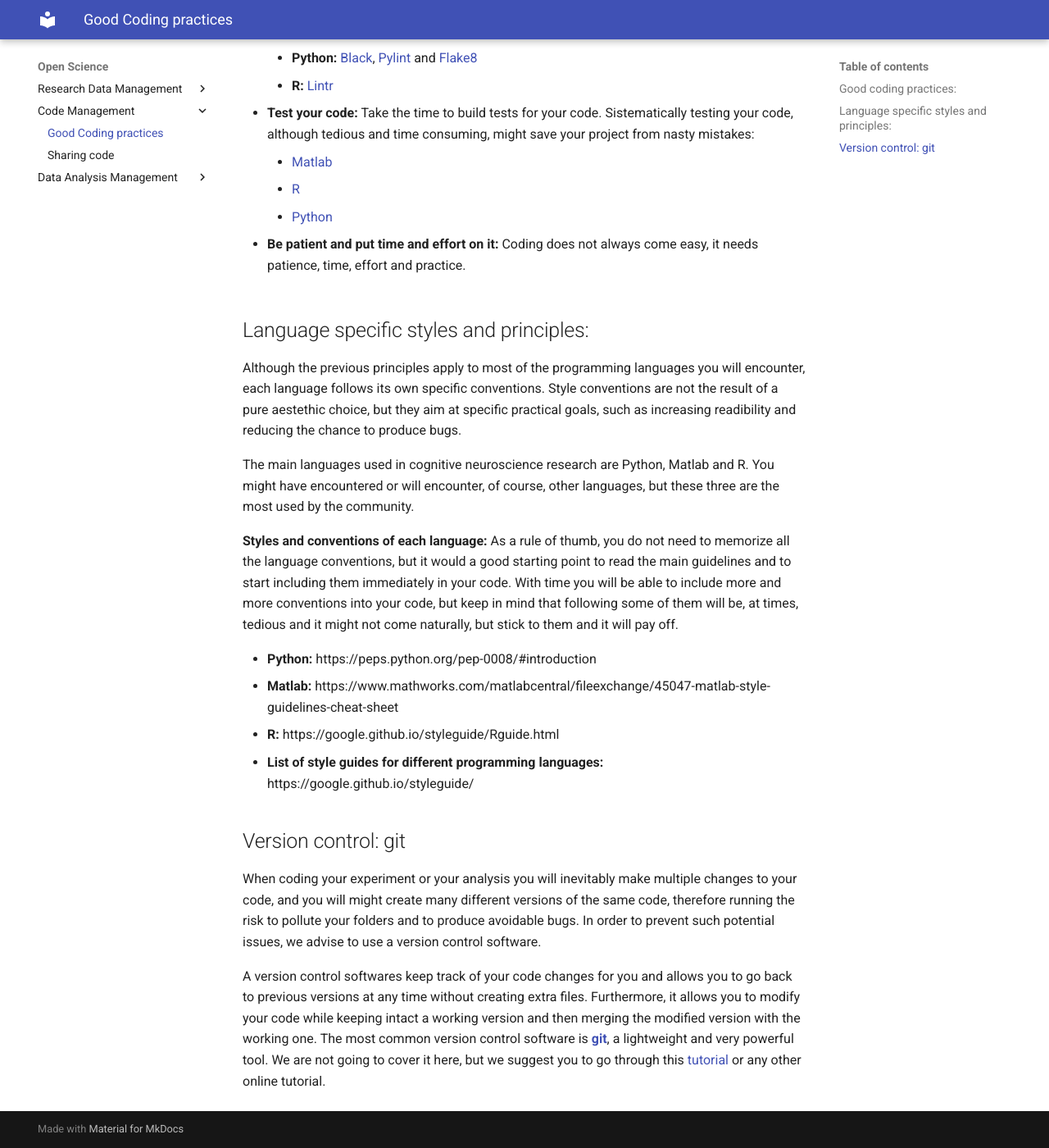
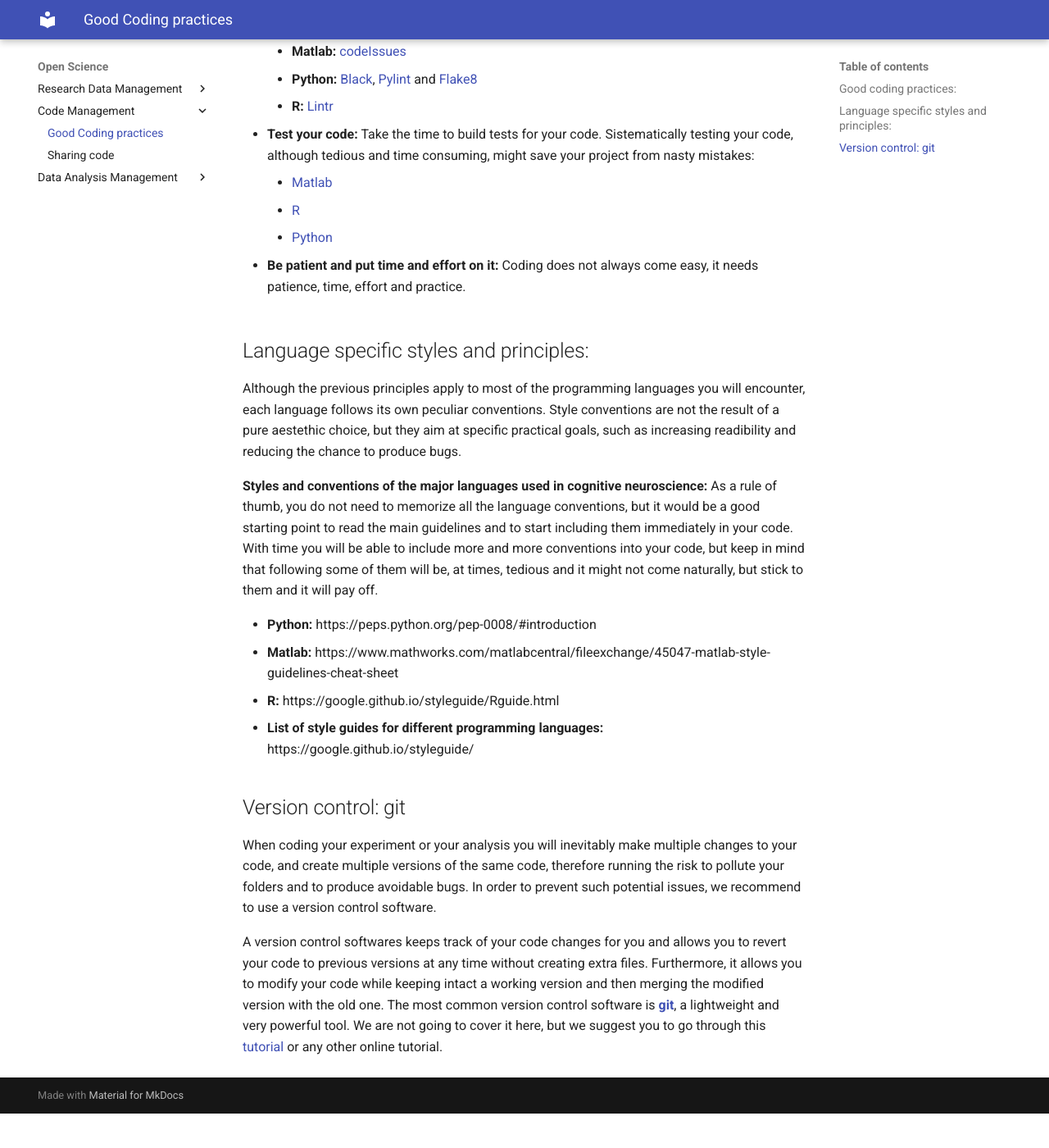
Before and after one commit to pvavra/temp-ipsy, an MkDocs documentation site: the page built from docs/open-science/code-management/good-practices.md, in a window 1280 px wide and 1400 px high, scrolled down 2173 px. Shown: the whole window at 82% size. Built offline with MkDocs 1.6.1 and Material for MkDocs 9.7.7, drawn with Linux system fonts in a browser that asks for light colours; after the commit the page ends 3531 px from its top, so only the background shows below that; some of the changed text lies outside the part shown.

Commit message:
Fix typos and modify sentences

````diff
--- a/docs/open-science/code-management/good-practices.md
+++ b/docs/open-science/code-management/good-practices.md
@@ -37,9 +37,9 @@
       circle_area = pi * radius**2
       ```
 
-- **Keep it simple:** if you have the choice between a clever, but convoluted solution, and a simpler, less clever solution (which achieves the same goal), **choose the simplest solution**. It will probably be the easiest version to read and understand in the future.
+- **Keep it simple:** if you have the choice between a clever, but convoluted solution, and less clever, but simpler solution, **choose the simplest solution**. It is probably the easiest version to read and understand in the future.
 
-- **Comment your code:** Although code should be understood only by reading code, other users and (the future) you will benefit from helpful comments to get into your logic of the code and to get the gist of what you have done. The following is an example of commented python code. Each programming language has its own peculiar way of writing comments, please refer to the section
+- **Comment your code:** Although code can be understood only by reading code, other users and the future you will benefit from helpful comments to understand the logic you used and to get the gist of what you have done. The following is an example of commented python code. Each programming language has its own peculiar way of writing comments, please refer to the section about language specific styles.
 
     ```python
     def square_me(num):
@@ -80,13 +80,11 @@
 
 ## Language specific styles and principles:
 
-Although the previous principles apply to most of the programming languages you will encounter, each language follows its own specific conventions.
+Although the previous principles apply to most of the programming languages you will encounter, each language follows its own peculiar conventions.
 Style conventions are not the result of a pure aestethic choice, but they aim at specific practical goals, such as increasing readibility and reducing the chance to produce bugs.
 
-The main languages used in cognitive neuroscience research are Python, Matlab and R. You might have encountered or will encounter, of course, other languages, but these three are the most used by the community.
-
-**Styles and conventions of each language:**
-As a rule of thumb, you do not need to memorize all the language conventions, but it would a good starting point to read the main guidelines and to start including them immediately in your code. With time you will be able to include more and more conventions into your code, but keep in mind that following some of them will be, at times, tedious and it might not come naturally, but stick to them and it will pay off.
+**Styles and conventions of the major languages used in cognitive neuroscience:**
+As a rule of thumb, you do not need to memorize all the language conventions, but it would be a good starting point to read the main guidelines and to start including them immediately in your code. With time you will be able to include more and more conventions into your code, but keep in mind that following some of them will be, at times, tedious and it might not come naturally, but stick to them and it will pay off.
 
 - **Python:** https://peps.python.org/pep-0008/#introduction
 - **Matlab:** https://www.mathworks.com/matlabcentral/fileexchange/45047-matlab-style-guidelines-cheat-sheet
@@ -95,8 +93,8 @@
 
 ## Version control: git
 
-When coding your experiment or your analysis you will inevitably make multiple changes to your code, and you will might create many different versions of the same code, therefore running the risk to pollute your folders and to produce avoidable bugs.
-In order to prevent such potential issues, we advise to use a version control software.</b>
+When coding your experiment or your analysis you will inevitably make multiple changes to your code, and create multiple versions of the same code, therefore running the risk to pollute your folders and to produce avoidable bugs.
+In order to prevent such potential issues, we recommend to use a version control software.</b>
 
-A version control softwares keep track of your code changes for you and allows you to go back to previous versions at any time without creating extra files. Furthermore, it allows you to modify your code while keeping intact a working version and then merging the modified version with the working one.
+A version control softwares keeps track of your code changes for you and allows you to revert your code to previous versions at any time without creating extra files. Furthermore, it allows you to modify your code while keeping intact a working version and then merging the modified version with the old one.
 The most common version control software is [**git**](https://git-scm.com/), a lightweight and very powerful tool. We are not going to cover it here, but we suggest you to go through this [tutorial](https://book.the-turing-way.org/reproducible-research/vcs/vcs-git-general) or any other online tutorial.
````
Also changed, not shown: other parts of docs/open-science/code-management/good-practices.md (+5 -5 lines).
